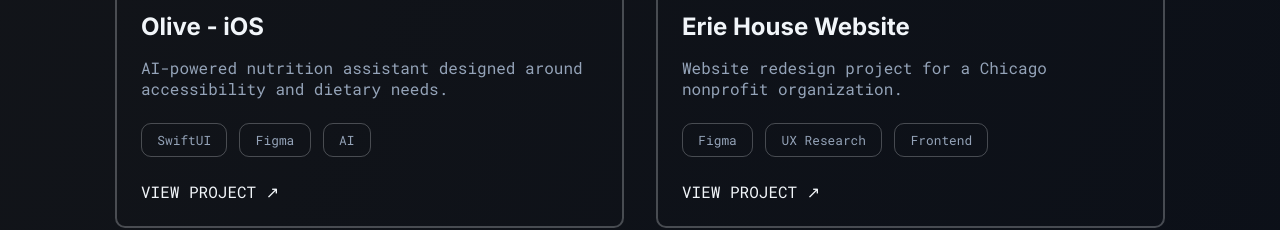
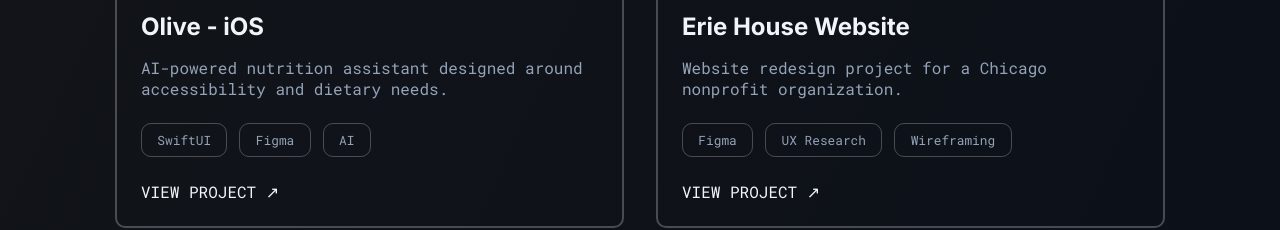
Before and after one commit to nnolmos1/personal-website-noah, a React (Vite) app: page / in a window 1280 px wide. Shown: the part 5100-5330 px from the top of the page. Built offline with nearby package versions, Linux system fonts and the light colour scheme.

Commit message:
Update Projects.jsx

```diff
--- a/src/components/Projects.jsx
+++ b/src/components/Projects.jsx
@@ -28,7 +28,7 @@ export default function Projects() {
                     title="Erie House Website"
                     description="Website redesign project for a Chicago nonprofit organization."
                     image="/your-image-here.png"
-                    tags={["Figma", "UX Research", "Frontend"]}
+                    tags={["Figma", "UX Research", "Wireframing"]}
                     link="#"
                 />
 
@@ -36,7 +36,7 @@ export default function Projects() {
                     title="Erie Website Redesign"
                     description="Website redesign project for a Chicago nonprofit organization."
                     image="/your-image-here.png"
-                    tags={["Figma", "UI/UX", "Frontend"]}
+                    tags={["Figma", "UI/UX", "Wireframing"]}
                     link="#"
                     featured={true}
                 /> */}
```
